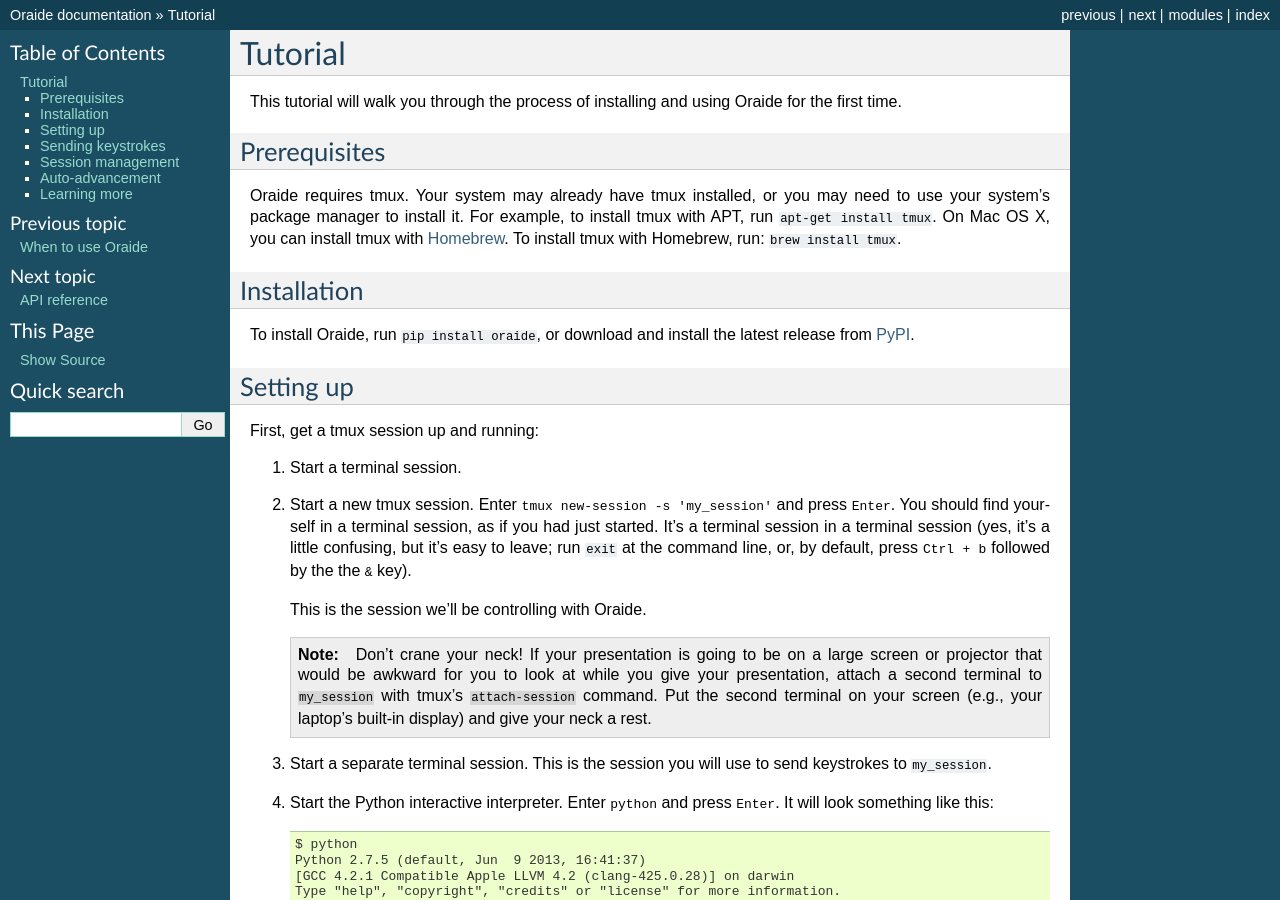
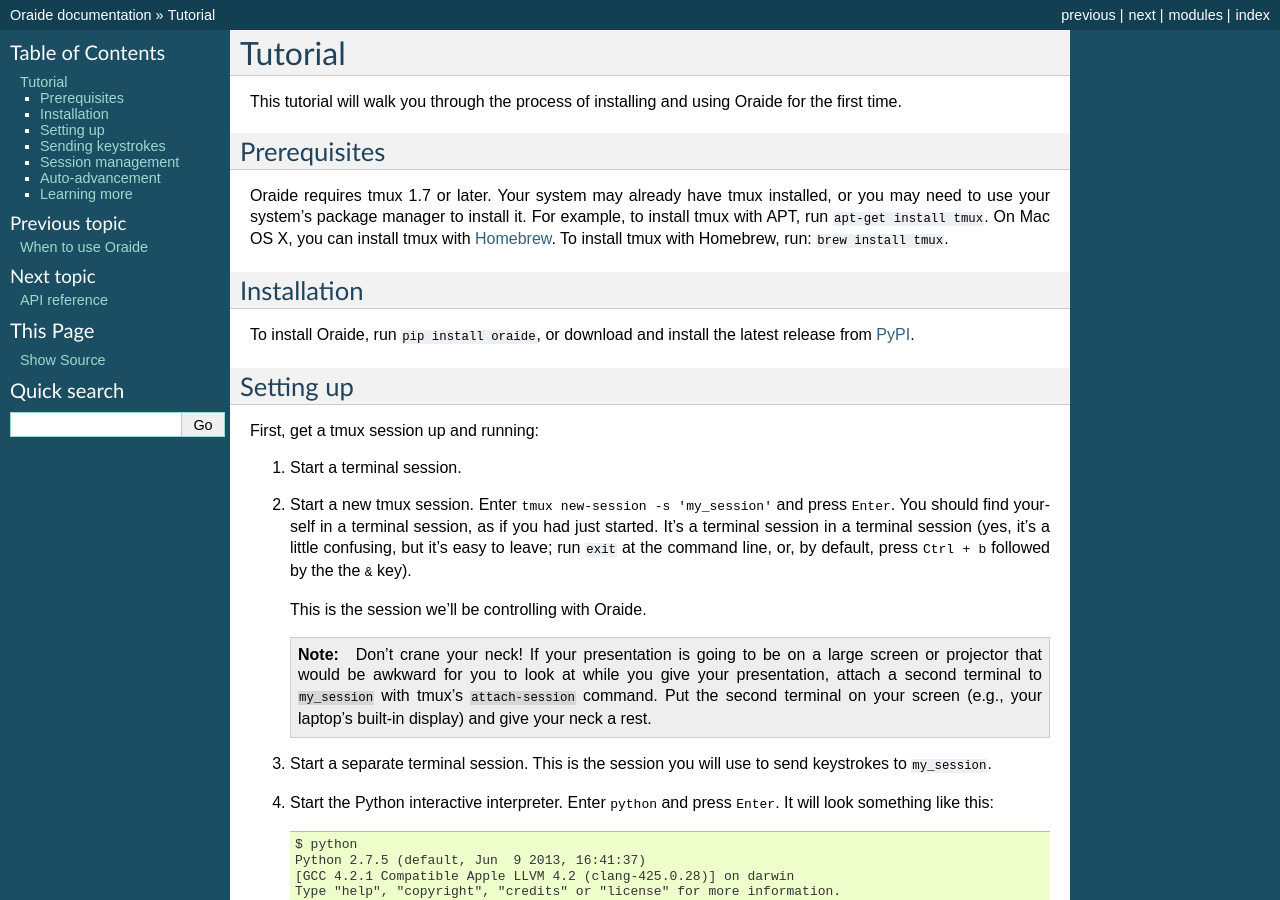
Before and after one commit to ddbeck/oraide, a Sphinx documentation site: the page built from docs/tutorial.rst, in a window 1280 px wide and 900 px high. Built offline with Sphinx 7.4.7, drawn with Linux system fonts in a browser that asks for light colours; the version number could not be read and is left out.

Commit message:
add tmux version number requirement to tutorial

```diff
--- a/docs/tutorial.rst
+++ b/docs/tutorial.rst
@@ -10,7 +10,7 @@
 Prerequisites
 -------------
 
-Oraide requires tmux.
+Oraide requires tmux 1.7 or later.
 Your system may already have tmux installed, or you may need to use your system's package manager to install it.
 For example, to install tmux with APT, run ``apt-get install tmux``.
 On Mac OS X, you can install tmux with Homebrew_.
```
